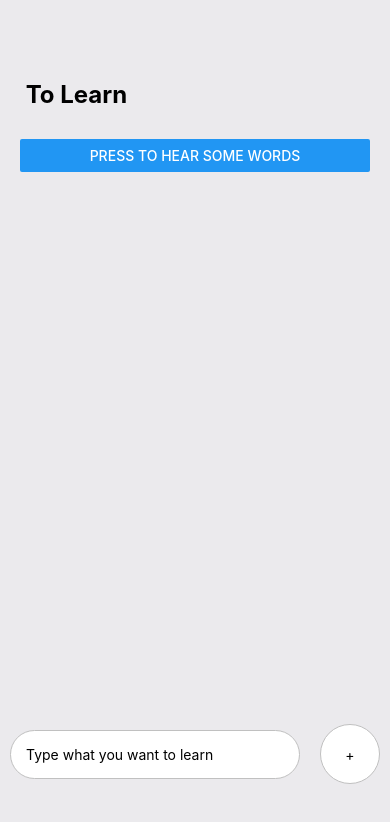
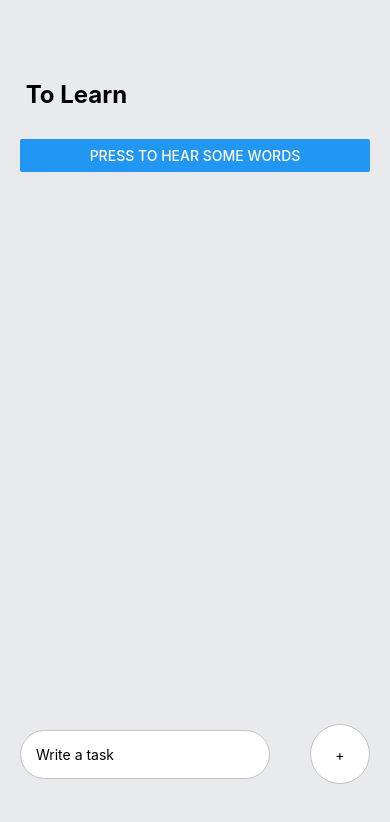
Before and after one commit to GeeteshSingh/ToLearn, a React Native app: screen / in a window 390 px wide. Shown: the top 822 px of the page. Built offline with nearby package versions, Linux system fonts and the light colour scheme.

Commit message:
added scrollView/Bug fixes

```diff
--- a/App.js
+++ b/App.js
@@ -8,7 +8,8 @@ import {
   TextInput,
   TouchableOpacity,
   Keyboard,
-  Button
+  Button,
+  ScrollView
 } from 'react-native'
 import * as Speech from 'expo-speech'
 
@@ -41,13 +42,22 @@ Grid is made for two-dimensional layout while Flexbox is for one. This means Fle
 
   return (
     <View style={styles.container}>
+      <ScrollView
+        contentContainerStyle={{
+          flexGrow: 1
+        }}
+        keyboardShouldPersistTaps='handled'
+      >
         <View style={styles.tasksWrapper}>
           <Text style={styles.sectionTitle}> To Learn</Text>
 
           <View style={styles.items}>
             {taskItems.map((item, index) => {
               return (
-              <TouchableOpacity key={index} onPress={() => completeTask(index)}>
+                <TouchableOpacity
+                  key={index}
+                  onPress={() => completeTask(index)}
+                >
                   <Task text={item} />
                 </TouchableOpacity>
               )
@@ -58,16 +68,16 @@ Grid is made for two-dimensional layout while Flexbox is for one. This means Fle
 
           <Button title='Press to hear some words' onPress={speak} />
         </View>
-
+      </ScrollView>
       <KeyboardAvoidingView
-        behavior={Platform.OS === 'ios' ? 'padding' : 'height'}
+        behavior={Platform.OS === 'android' ? 'padding' : 'height'}
         style={styles.writeTaskWrapper}
       >
         <TextInput
           style={styles.input}
+          placeholder={'Write a task'}
           value={task}
           onChangeText={text => setTask(text)}
-          placeholder={'Type what you want to learn'}
         />
         <TouchableOpacity onPress={() => handleAddTask()}>
           <View style={styles.addWrapper}>
@@ -82,7 +92,7 @@ Grid is made for two-dimensional layout while Flexbox is for one. This means Fle
 const styles = StyleSheet.create({
   container: {
     flex: 1,
-    backgroundColor: '#EBEAED'
+    backgroundColor: '#E8EAED'
   },
   tasksWrapper: {
     paddingTop: 80,
@@ -106,16 +116,16 @@ const styles = StyleSheet.create({
   input: {
     paddingVertical: 15,
     paddingHorizontal: 15,
-    backgroundColor: '#fff',
+    backgroundColor: '#FFF',
     borderRadius: 60,
     borderColor: '#C0C0C0',
     borderWidth: 1,
-    width: 290
+    width: 250
   },
   addWrapper: {
     width: 60,
     height: 60,
-    backgroundColor: '#fff',
+    backgroundColor: '#FFF',
     borderRadius: 60,
     justifyContent: 'center',
     alignItems: 'center',
--- a/Components/Task.js
+++ b/Components/Task.js
@@ -1,6 +1,7 @@
 import { StatusBar } from 'expo-status-bar';
 import React from 'react';
 import { TouchableOpacity, StyleSheet, Text, View } from 'react-native';
+import { Icon } from 'react-native-elements'
 
 const Task = (props) => {
   return (
@@ -9,7 +10,15 @@ const Task = (props) => {
         <View style={styles.square}></View>
         <Text style={styles.itemText}>{props.text}</Text>
       </View>
-      <View style={styles.circular}></View>
+      <View style={styles.circular}>
+        <Icon
+          raised
+          name='microphone'
+          type='font-awesome'
+          color='#f50'
+          onPress={() => console.log('hello')}
+        />
+      </View>
     </View>
   )
 }
@@ -41,8 +50,8 @@ const styles = StyleSheet.create({
     maxWidth: '80%'
   },
   circular: {
-    width: 12,
-    height: 12,
+    width: 20,
+    height: 20,
     borderColor: '#55BCF6',
     borderWidth:2,
     borderRadius: 5
--- a/package.json
+++ b/package.json
@@ -14,6 +14,7 @@
     "react": "16.13.1",
     "react-dom": "16.13.1",
     "react-native": "https://github.com/expo/react-native/archive/sdk-42.0.0.tar.gz",
+    "react-native-elements": "^3.4.2",
     "react-native-web": "~0.13.12"
   },
   "devDependencies": {
```
Also changed, not shown: 1 other file (tests, documents, lock files or other folders). Lines whose indentation alone changed are shown as unchanged.
